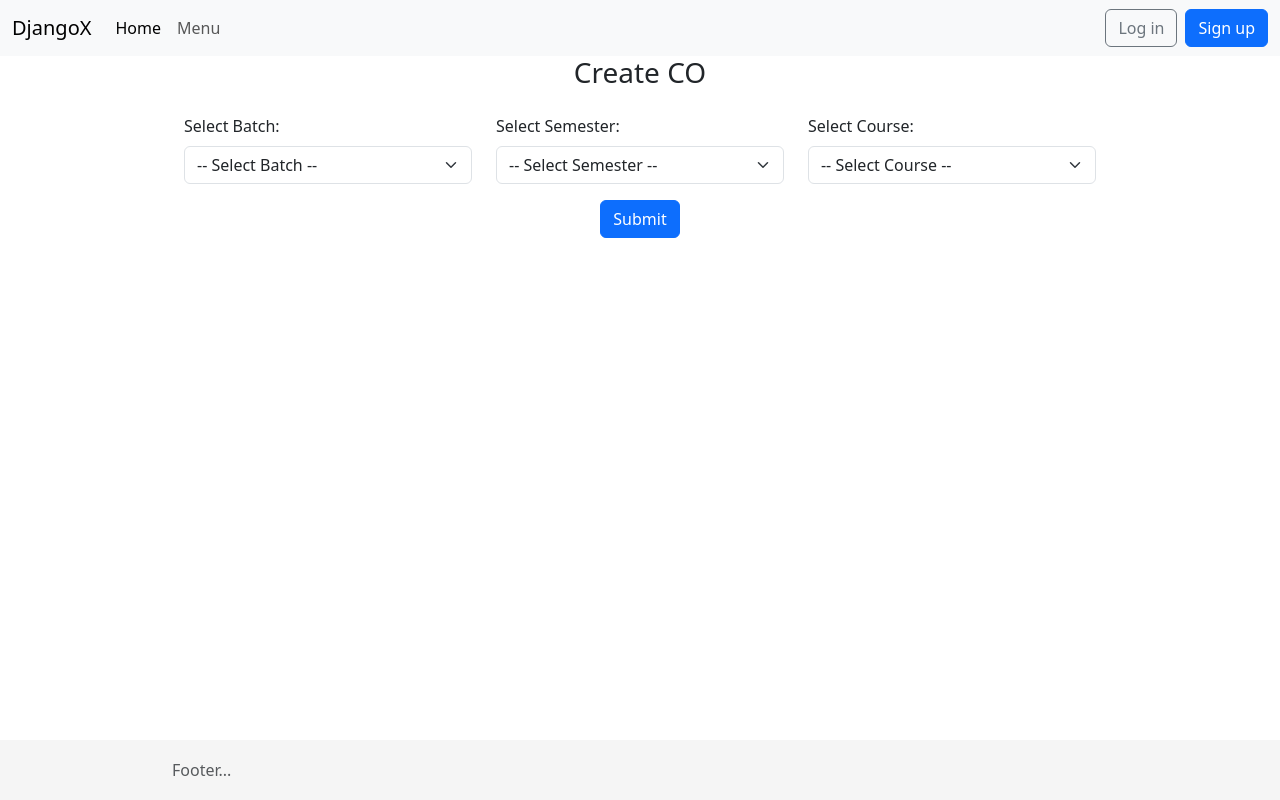
After one commit to AnkitMondal123/Marks-Upload-Portal, a Django app: page /AssesmentRubrics/ in a window 1280 px wide. The commit adds this page. Run offline with Django 5.2, Linux system fonts and the light colour scheme; data that the repository does not hold is empty.

Commit message:
Setup for Assesment Rubrics

```diff
--- a/pages/urls.py
+++ b/pages/urls.py
@@ -6,4 +6,5 @@ urlpatterns = [
     path("menu/", CustomMenuPageView.as_view(), name="menu"),
     path("course/add/", CreateCourseView.as_view(), name="create_course"),
     path("co/add/", CreateCOView.as_view(), name="create_co"),
+    path("AssesmentRubrics/", assesmentrubrics.as_view(), name="create_ar"),
 ]
--- a/pages/views.py
+++ b/pages/views.py
@@ -95,3 +95,15 @@ class CustomMenuPageView(LoginRequiredMixin, TemplateView):
         if not request.user.is_authenticated:
             return redirect(self.login_url)
         return super().dispatch(request, *args, **kwargs)
+
+class assesmentrubrics(TemplateView):
+    template_name = "pages/create_ar.html"
+    def get(self, request):
+        batches = Batch.objects.all()
+        semesters = Semester.objects.all()
+        courses = Course.objects.all()
+        return render(request, self.template_name, {
+            'batches': batches,
+            'semesters': semesters,
+            'courses': courses
+        })
--- /dev/null
+++ b/templates/pages/create_ar.html
@@ -0,0 +1,47 @@
+{% extends "_base.html" %}
+{% load static %}
+{% block content %}
+<h3 class="mb-4 text-center">Create CO</h3>
+<form method="POST" class="container">
+  {% csrf_token %}
+
+  <!-- Align Batch, Semester, and Course in the same row -->
+  <div class="row mb-3">
+    <div class="col-md-4">
+      <label for="batch_selector" class="form-label">Select Batch:</label>
+      <select id="batch_selector" name="batch_selector" class="form-select">
+        <option value="">-- Select Batch --</option>
+        {% for b in batches %}
+          <option value="{{ b.id }}">{{ b.name }}</option>
+        {% endfor %}
+      </select>
+    </div>
+    <div class="col-md-4">
+      <label for="semester_selector" class="form-label">Select Semester:</label>
+      <select id="semester_selector" name="semester_selector" class="form-select">
+        <option value="">-- Select Semester --</option>
+        {% for s in semesters %}
+          <option value="{{ s.id }}">{{ s.semester_name }}</option>
+        {% endfor %}
+      </select>
+    </div>
+    <div class="col-md-4">
+      <label for="course_selector" class="form-label">Select Course:</label>
+      <select id="course_selector" name="course_selector" class="form-select">
+        <option value="">-- Select Course --</option>
+        {% for c in courses %}
+          <option value="{{ c.id }}">{{ c.course_title }}</option>
+        {% endfor %}
+      </select>
+    </div>
+  </div>
+
+
+
+  <div class="text-center">
+    <button type="submit" class="btn btn-primary">Submit</button>
+  </div>
+</form>
+
+
+{% endblock content %}
--- a/templates/pages/menu1.html
+++ b/templates/pages/menu1.html
@@ -30,7 +30,7 @@
                 <div class="card-body text-center">
                     <h5 class="card-title">Assessment Rubrics</h5>
                     <p class="card-text">Create and update Assessment Rubrics</p>
-                    <a href="#" class="btn btn-primary">Go</a>
+                    <a href="{% url 'create_ar' %}"" class="btn btn-primary">Go</a>
                 </div>
             </div>
         </div>
```
Also changed, not shown: pages/migrations/0001_initial.py (added).
